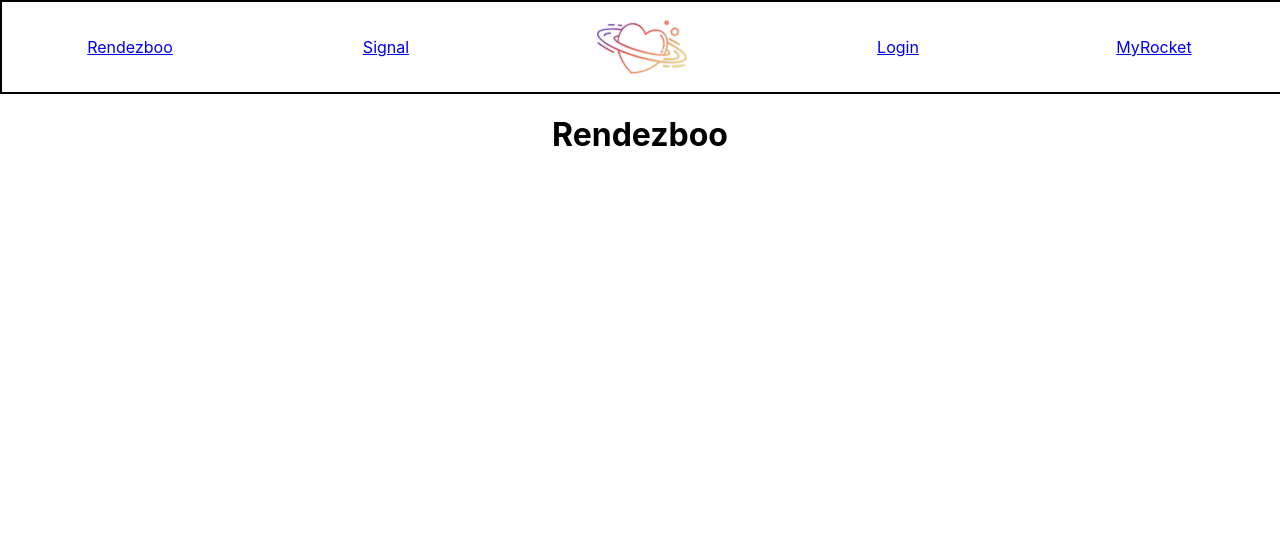
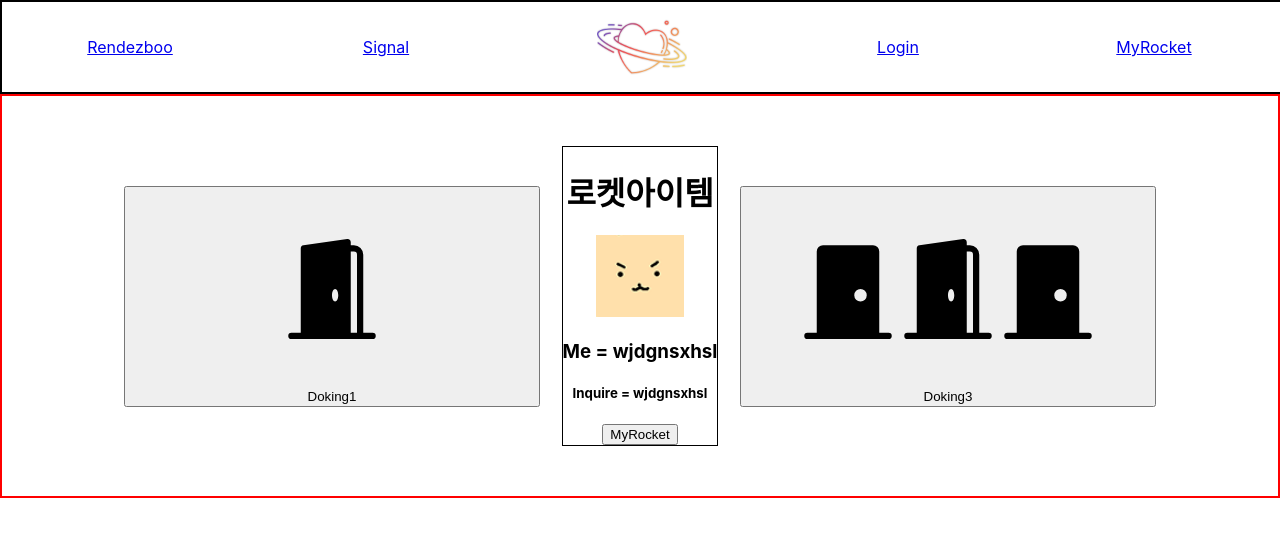
Before and after one commit to Hoony-JSG/RendezBoo, a React (Create React App) app in the folder A107-front/a107-app/: page / in a window 1280 px wide. Shown: the top 536 px of the page. Built offline with nearby package versions, Linux system fonts and the light colour scheme.

Commit message:
commit: 메인 페이지 구성 및 Navto 완성

```diff
--- a/A107-front/a107-app/src/components/LoginForm.js
+++ b/A107-front/a107-app/src/components/LoginForm.js
@@ -1,46 +1,46 @@
-import React, { useState } from "react";
-import { useNavigate, useParams } from "react-router-dom";
+import React, { useState } from 'react'
+import { useNavigate } from 'react-router-dom'
 
 const LoginForm = () => {
-  console.log("로그인 폼");
+  console.log('로그인 폼')
 
-  const realId = "wjdgnsxhsl@naver.com";
-  const realPw = "123123";
+  const realId = 'wjdgnsxhsl@naver.com'
+  const realPw = '123123'
 
-  let [id, setId] = useState("");
-  let [pw, setPw] = useState("");
+  let [id, setId] = useState('')
+  let [pw, setPw] = useState('')
 
-  const [button, setButton] = useState(false);
+  const [button, setButton] = useState(false)
 
   function changeButton() {
     id.length <= 40 &&
-    id.includes("@") &&
-    (id.includes(".com") || id.includes(".net")) &&
+    id.includes('@') &&
+    (id.includes('.com') || id.includes('.net')) &&
     pw.length >= 5 &&
     pw.length <= 20
       ? setButton(true)
-      : setButton(false);
+      : setButton(false)
   }
 
-  const navigate = useNavigate();
+  const navigate = useNavigate()
 
   const goToAfterLogin = (props) => {
-    console.log(props);
-    const idString = props.split("@", 1);
-    console.log(idString);
-    navigate("/rocket/" + idString);
-  };
+    console.log(props)
+    const idString = props.split('@', 1)
+    console.log(idString)
+    navigate('/')
+  }
   const loginButtonStyle = {
-    margin: "10px 0 0 0",
-    padding: "0",
-    width: "100px",
-    height: "30px",
-    border: "none",
-    backgroundcolor: "black",
-    color: "white",
-    fontsize: "17px",
-    borderradius: "5px",
-  };
+    margin: '10px 0 0 0',
+    padding: '0',
+    width: '100px',
+    height: '30px',
+    border: 'none',
+    backgroundcolor: 'black',
+    color: 'white',
+    fontsize: '17px',
+    borderradius: '5px',
+  }
 
   return (
     <div>
@@ -50,7 +50,7 @@ const LoginForm = () => {
           placeholder="Eneter ID..."
           id="id"
           onChange={(e) => {
-            setId(e.target.value);
+            setId(e.target.value)
           }}
           onKeyUp={changeButton}
         />
@@ -61,7 +61,7 @@ const LoginForm = () => {
           placeholder="Enter PW..."
           id="password"
           onChange={(e) => {
-            setPw(e.target.value);
+            setPw(e.target.value)
           }}
           onKeyUp={changeButton}
         />
@@ -74,17 +74,17 @@ const LoginForm = () => {
           onClick={(e) => {
             if (id === realId) {
               if (pw === realPw) {
-                e.stopPropagation();
-                goToAfterLogin(id);
+                e.stopPropagation()
+                goToAfterLogin(id)
               }
             } else {
-              alert("Wrong ID or PW");
+              alert('Wrong ID or PW')
             }
           }}
         />
       </div>
     </div>
-  );
-};
+  )
+}
 
-export default LoginForm;
+export default LoginForm
--- a/A107-front/a107-app/src/components/RocketBtn.js
+++ b/A107-front/a107-app/src/components/RocketBtn.js
@@ -1,21 +1,31 @@
-import RocketBtn_Diff from "./RocketBtn_Diff";
-import RocketBtn_Same from "./RocketBtn_Same";
+import RocketBtn_Diff from './RocketBtn_Diff'
+import RocketBtn_Rendez from './RocketBtn_Rendez'
+import RocketBtn_Same from './RocketBtn_Same'
 
 const RocketBtn = (props) => {
+  console.log('btn controller')
+  console.log(props.Rendez)
+  if (props.Rendez) {
+    return (
+      <div>
+        <RocketBtn_Rendez id={props.Me} />
+      </div>
+    )
+  }
   if (props.Same) {
     return (
       <div>
         헉 같다
         <RocketBtn_Same />
       </div>
-    );
+    )
   } else {
     return (
       <div>
         다르다
         <RocketBtn_Diff />
       </div>
-    );
+    )
   }
-};
-export default RocketBtn;
+}
+export default RocketBtn
--- /dev/null
+++ b/A107-front/a107-app/src/components/RocketBtn_Rendez.js
@@ -0,0 +1,23 @@
+import { useNavigate } from 'react-router-dom'
+
+const RocketBtn_Rendez = (props) => {
+  const navigate = useNavigate()
+  const id = props.id
+  function toMyRocket() {
+    console.log('아이템 상자')
+    navigate('/rocket/' + id)
+  }
+  return (
+    <div>
+      <button
+        onClick={(e) => {
+          toMyRocket()
+        }}
+      >
+        MyRocket
+      </button>
+    </div>
+  )
+}
+
+export default RocketBtn_Rendez
--- a/A107-front/a107-app/src/components/RocketItem.js
+++ b/A107-front/a107-app/src/components/RocketItem.js
@@ -1,12 +1,19 @@
-import RocketBtn from "./RocketBtn";
+import RocketBtn from './RocketBtn'
 
 const RocketItem = (props) => {
-  const Me = props.Me;
-  const Inquire = props.Inquire;
-  const Same = props.Same;
+  console.log('rocketitem')
+  const Me = props.Me
+  const Inquire = props.Inquire
+  const Same = Me === Inquire ? true : false
+  const propsToBtn = {
+    Me: Me,
+    Same: Same,
+    Rendez: props.Rendez,
+  }
+  console.log(propsToBtn)
   const setTempBorder = {
-    border: "1px solid black",
-  };
+    border: '1px solid black',
+  }
   return (
     <div style={setTempBorder}>
       <h1> 로켓아이템 </h1>
@@ -16,9 +23,9 @@ const RocketItem = (props) => {
       <h3>Me = {Me}</h3>
       <h5>Inquire = {Inquire}</h5>
 
-      <RocketBtn Same={Same} />
+      <RocketBtn {...propsToBtn} />
     </div>
-  );
-};
+  )
+}
 
-export default RocketItem;
+export default RocketItem
--- a/A107-front/a107-app/src/pages/Rendezboo.js
+++ b/A107-front/a107-app/src/pages/Rendezboo.js
@@ -1,11 +1,95 @@
-import React from "react";
-
+import React from 'react'
+import { useNavigate } from 'react-router-dom'
+import RocketBtn from '../components/RocketBtn'
+import RocketItem from '../components/RocketItem'
+import { BsFillDoorClosedFill, BsFillDoorOpenFill } from 'react-icons/bs'
 const Rendezboo = () => {
+  const id = 'wjdgnsxhsl'
+  const navigate = useNavigate()
+  const goToPage = (props) => {
+    navigate('/' + props)
+  }
+  const Contents = {
+    border: '2px solid red',
+    display: 'flex',
+    flexDirection: 'row',
+    justifyContent: 'center',
+    alignItems: 'center',
+    padding: '0px',
+  }
+  const MeAndYou = {
+    Me: id,
+    Inquire: id,
+    Rendez: true,
+    BadgeRep: 1,
+  }
+  const doorIconStyle = {
+    height: '100px',
+    width: '100px',
+    display: 'flex',
+  }
+  const doorIconLayoutStyle = {
+    width: '400px',
+    height: '200px',
+    display: 'flex',
+    flexDirection: 'row',
+    justifyContent: 'center',
+    alignItems: 'center',
+    padding: '0px',
+  }
+  const doorTripleIconLayoutStyle = {
+    width: '400px',
+    height: '200px',
+    display: 'flex',
+    flexDirection: 'row',
+    justifyContent: 'center',
+    alignItems: 'center',
+    padding: '0px',
+  }
+  const rocketItemSizeStyle = {
+    display: 'flex',
+    flexDirection: 'row',
+    justifyContent: 'center',
+    alignItems: 'center',
+    padding: '0px',
+    width: '200px',
+    height: '400px',
+  }
   return (
+    <div style={Contents}>
       <div>
-            <h1>Rendezboo</h1>
+        <button
+          type="button"
+          onClick={(e) => {
+            goToPage('Docking1')
+          }}
+        >
+          <div style={doorIconLayoutStyle}>
+            <BsFillDoorOpenFill style={doorIconStyle} />
+          </div>
+          Doking1
+        </button>
+      </div>
+      <div style={rocketItemSizeStyle}>
+        <RocketItem {...MeAndYou} />
+      </div>
+      <div>
+        <button
+          type="button"
+          onClick={(e) => {
+            goToPage('Docking3')
+          }}
+        >
+          <div style={doorTripleIconLayoutStyle}>
+            <BsFillDoorClosedFill style={doorIconStyle} />
+            <BsFillDoorOpenFill style={doorIconStyle} />
+            <BsFillDoorClosedFill style={doorIconStyle} />
+          </div>
+          Doking3
+        </button>
+      </div>
     </div>
   )
 }
 
-export default Rendezboo;
+export default Rendezboo
--- a/A107-front/a107-app/src/pages/Rocket.js
+++ b/A107-front/a107-app/src/pages/Rocket.js
@@ -1,19 +1,19 @@
-import React from "react";
+import React from 'react'
 
-import { useParams } from "react-router-dom";
-import RocketBadge from "../components/RocketBadge";
-import RocketItem from "../components/RocketItem";
+import { useParams } from 'react-router-dom'
+import RocketBadge from '../components/RocketBadge'
+import RocketItem from '../components/RocketItem'
 
 const Rocket = () => {
-  const Me = "훈스";
-  const Inquire = useParams().userid;
-  const Same = Me === Inquire ? true : false;
+  const Me = 'wjdgnsxhsl'
+  const Inquire = useParams().userid
+  const Same = Me === Inquire ? true : false
   const MeAndYou = {
     Me: Me,
     Inquire: Inquire,
     Same: Same,
     BadgeRep: 1,
-  };
+  }
 
   return (
     <div>
@@ -27,7 +27,7 @@ const Rocket = () => {
       </div>
       <div></div>
     </div>
-  );
-};
+  )
+}
 
-export default Rocket;
+export default Rocket
```
Also changed, not shown: A107-front/a107-app/src/components/SignalList.js (+9 -6 lines). Lines whose indentation alone changed are shown as unchanged.
